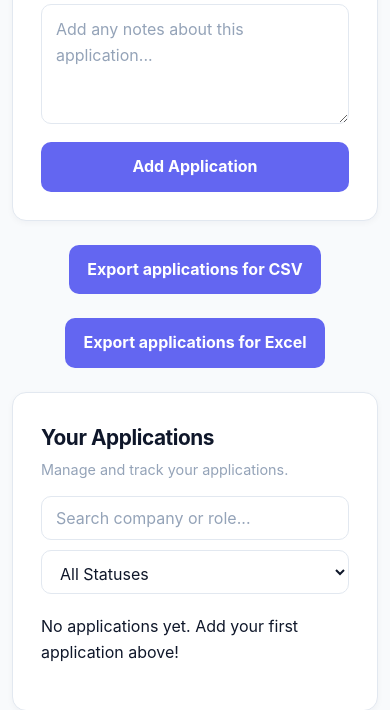
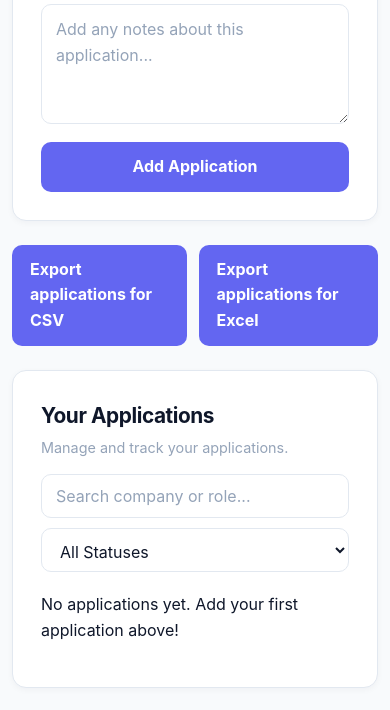
Before and after one commit to tanvi366/Student-Module-Tracker, a Flask app: page / in a window 390 px wide. Shown: the part 1868-2578 px from the top of the page. After the commit the page ends 2557 px from the top, so only its background shows below. Run offline with Flask 3, Linux system fonts and the light colour scheme; data that the repository does not hold is empty.

Commit message:
updated CSS for export buttons

```diff
--- a/static/style.css
+++ b/static/style.css
@@ -755,6 +755,64 @@ button:active {
     .application-card button {
         width: 100%;
     }
+     /* =========================================
+    EXPORT BUTTONS
+ ========================================= */
+
+.export-buttons {
+    display: flex;
+
+    justify-content: center;
+    align-items: center;
+
+    gap: 12px;
+
+    margin: 24px 0;
+}
+
+
+.export-button {
+    display: inline-block;
+
+    padding: 12px 18px;
+
+    background: var(--primary);
+    color: white;
+
+    border: 0;
+    border-radius: 10px;
+
+    font: inherit;
+    font-weight: 650;
+
+    text-decoration: none;
+
+    cursor: pointer;
+
+    transition:
+        background 0.2s ease,
+        transform 0.2s ease,
+        box-shadow 0.2s ease;
+}
+
+
+.export-button:hover {
+    background: var(--primary-dark);
+
+    color: white;
+
+    transform: translateY(-1px);
+
+    box-shadow:
+        0 5px 14px
+        rgba(79, 70, 229, 0.25);
+}
+
+
+.export-button:active {
+    transform: translateY(0);
+}
+
 }
 
 /* =========================================
@@ -882,16 +940,24 @@ button:active {
 
     line-height: 1.6;
 }
+ /* =========================================
+    EXPORT BUTTONS
+ ========================================= */
 
-/* =========================================
-   EXPORT BUTTON
-========================================= */
+.export-buttons {
+    display: flex;
+
+    justify-content: center;
+    align-items: center;
+
+    gap: 12px;
+
+    margin: 24px 0;
+}
+
 
 .export-button {
-    display: block;
-    width: fit-content;
-
-    margin: 24px auto;
+    display: inline-block;
 
     padding: 12px 18px;
 
--- a/templates/index.html
+++ b/templates/index.html
@@ -226,9 +226,10 @@
 
         </section>
 
-
+        <div class="export-buttons">
         <a href="/export/csv" class="export-button" > Export applications for CSV</a>
         <a href="/export/excel" class="export-button" > Export applications for Excel</a>
+        </div>
         <!-- =========================
              APPLICATION FILTERS
         ========================== -->
```
